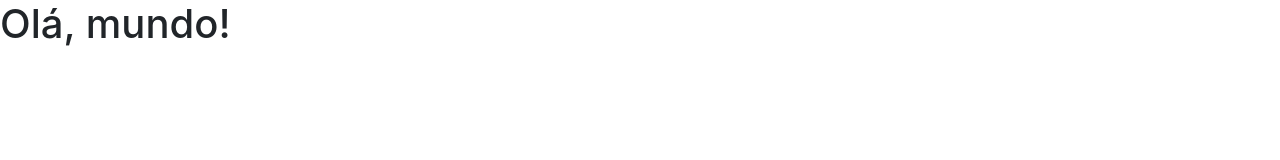
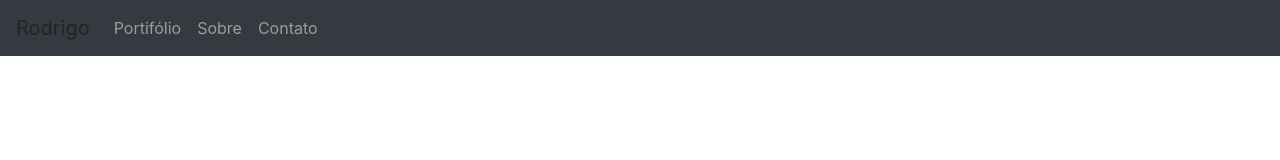
Before and after one commit to rodrigo02souza/Agenda, a plain HTML site: page index.html in a window 1280 px wide. Drawn offline with nearby package versions, Linux system fonts and the light colour scheme.

Commit message:
Barra de menu

```diff
--- a/index.html
+++ b/index.html
@@ -8,13 +8,39 @@
     <!-- Bootstrap CSS -->
     <link rel="stylesheet" href="https://stackpath.bootstrapcdn.com/bootstrap/4.1.3/css/bootstrap.min.css" integrity="sha384-MCw98/SFnGE8fJT3GXwEOngsV7Zt27NXFoaoApmYm81iuXoPkFOJwJ8ERdknLPMO" crossorigin="anonymous">
 
-    <title>Olá, mundo!</title>
-  </head>
     <body>
-    <h1>Olá, mundo!</h1>
-
         <!-- JavaScript (Opcional) -->
         <!-- jQuery primeiro, depois Popper.js, depois Bootstrap JS -->
+        <nav class="navbar navbar-expand-lg navbar-dark bg-dark">
+            <a class="navbar-brand">Rodrigo</a>
+            <button class="navbar-toggler" type="button" data-toggle="collapse" data-target="#navbarsExample05" aria-controls="navbarsExample05" aria-expanded="false" aria-label="Toggle navigation">
+              <span class="navbar-toggler-icon"></span>
+            </button>
+
+            <div class="collapse navbar-collapse" id="navbarsExample05">
+              <ul class="navbar-nav mr-auto">
+                <li class="nav-item">
+                  <a class="nav-link" href="#">Portifólio </a>
+                </li>
+                <li class="nav-item">
+                    <a class="nav-link" href="#">Sobre</a>
+                </li>
+                <li class="nav-item">
+                    <a class="nav-link" href="#">Contato</a>
+                </li>
+
+              </ul>
+            </div>
+          </nav>
+
+          <section>
+
+          </section>
+
+          <section>
+
+          </section>
+
         <script src="https://code.jquery.com/jquery-3.3.1.slim.min.js" integrity="sha384-q8i/X+965DzO0rT7abK41JStQIAqVgRVzpbzo5smXKp4YfRvH+8abtTE1Pi6jizo" crossorigin="anonymous"></script>
         <script src="https://cdnjs.cloudflare.com/ajax/libs/popper.js/1.14.3/umd/popper.min.js" integrity="sha384-ZMP7rVo3mIykV+2+9J3UJ46jBk0WLaUAdn689aCwoqbBJiSnjAK/l8WvCWPIPm49" crossorigin="anonymous"></script>
         <script src="https://stackpath.bootstrapcdn.com/bootstrap/4.1.3/js/bootstrap.min.js" integrity="sha384-ChfqqxuZUCnJSK3+MXmPNIyE6ZbWh2IMqE241rYiqJxyMiZ6OW/JmZQ5stwEULTy" crossorigin="anonymous"></script>
```
Lines whose indentation alone changed are shown as unchanged.
